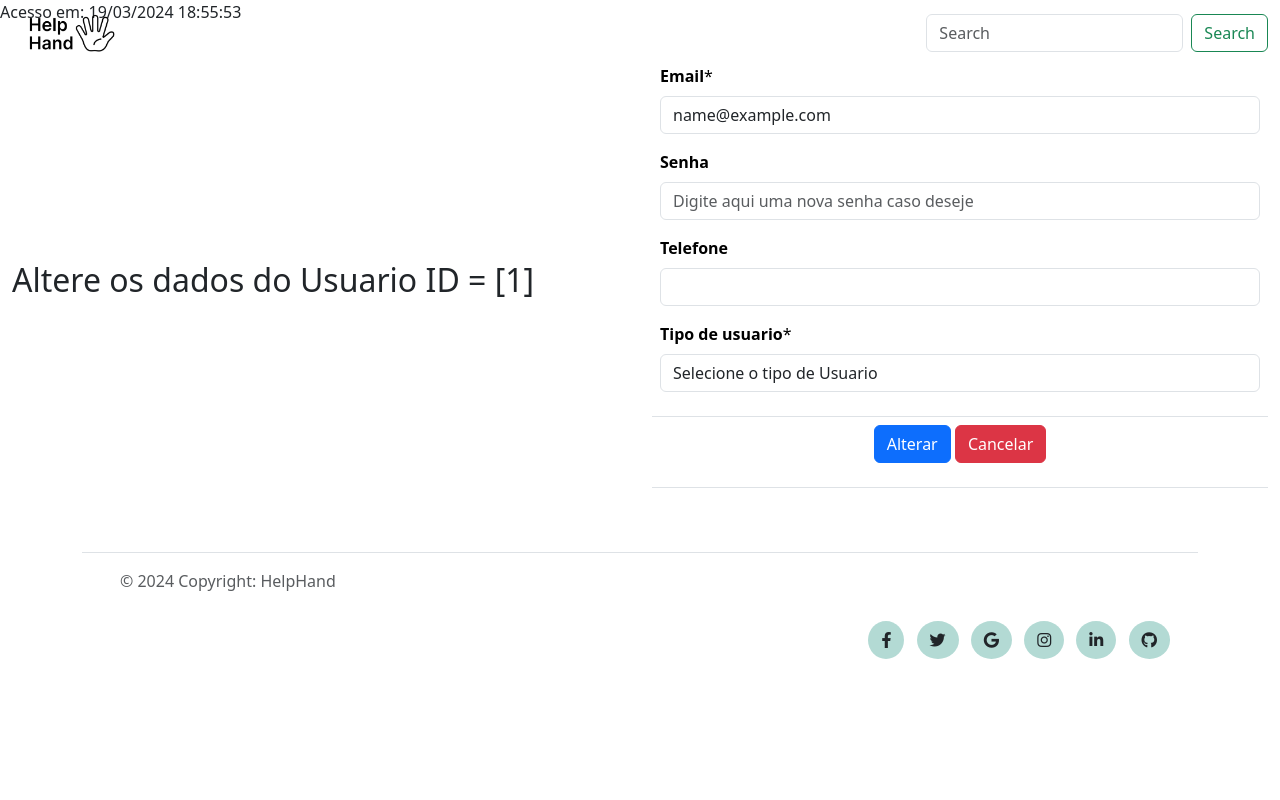
After one commit to JuanServelo/HelpHand, a PHP site: page /administrador/updateUser.php?id=1 in a window 1280 px wide. The commit adds this page. Run offline with PHP 8.4, Linux system fonts and the light colour scheme; the visitor is signed in with stand-in values (Sample User, id 1).

Commit message:
Update de usuarios
Adição da funcionalidade de Update de Usuarios através do user de administrador.

```diff
--- a/HelpHand/administrador/gerenciarUsers.php
+++ b/HelpHand/administrador/gerenciarUsers.php
@@ -102,7 +102,7 @@ include_once '../assets/bd/sessao.php';
         echo "</td>";
         ?>
         <td>
-          <a href='medAtualizar.php?id=<?php echo $cod; ?>'><img src='../assets/img/Edit.png' title='Editar Usuario'
+          <a href='updateUser.php?id=<?php echo $cod; ?>'><img src='../assets/img/Edit.png' title='Editar Usuario'
               width='32'></a>
         </td>
         <td>
--- /dev/null
+++ b/HelpHand/administrador/updateUser.php
@@ -0,0 +1,112 @@
+<?php
+include_once '../assets/bd/sessao.php';
+?>
+<!doctype html>
+<html lang="pt-br">
+
+<head>
+  <meta charset="utf-8">
+  <meta name="viewport" content="width=device-width, initial-scale=1">
+  <title>HelpHand</title>
+  <link href="https://cdn.jsdelivr.net/npm/bootstrap@5.3.3/dist/css/bootstrap.min.css" rel="stylesheet"
+    integrity="sha384-QWTKZyjpPEjISv5WaRU9OFeRpok6YctnYmDr5pNlyT2bRjXh0JMhjY6hW+ALEwIH" crossorigin="anonymous">
+  <link rel="stylesheet" href="assets/css/global.css">
+</head>
+
+<body class="bg-white">
+  <?php
+  require '../assets/geral/menu.php';
+  require '../assets/geral/navbarAdmin.php';
+
+  mysqli_query($conn, "SET NAMES 'utf8'");
+  mysqli_query($conn, 'SET character_set_connection=utf8');
+  mysqli_query($conn, 'SET character_set_client=utf8');
+  mysqli_query($conn, 'SET character_set_results=utf8');
+
+  date_default_timezone_set("America/Sao_Paulo");
+  $data = date("d/m/Y H:i:s", time());
+  echo "<p class='w3-small' > ";
+  echo "Acesso em: ";
+  echo $data;
+  echo "</p> ";
+
+  $id=$_GET['id'];
+
+  $sql = "SELECT ID_Usuario, Email, Senha, Telefone, Tipo_User FROM Usuario WHERE ID_Usuario = $id;";
+
+  echo "<div class='d-flex justify-content-center align-items-center'>";
+				if ($result = mysqli_query($conn, $sql)) {
+					if(mysqli_num_rows($result) == 1){
+						$row = mysqli_fetch_assoc($result);
+
+						$id_usuario     = $row['ID_Usuario'];
+						$email          = $row['Email'];
+            $senha          = $row['Senha'];
+            $telefone       = $row['Telefone'];
+            $tipo_user      = $row['Tipo_User'];
+
+						?>
+						<div class="container">
+							<h2>Altere os dados do Usuario ID = [<?php echo $id_usuario; ?>]</h2>
+						</div>
+						<form class="container" action="updateUser_exe.php" method="post" enctype="multipart/form-data">
+						<table class='table table-striped-columns table-hover'>
+						<tr>
+							<td style="width:50%;">
+							<p>
+							<input type="hidden" id="Id" name="Id" value="<?php echo $id_usuario; ?>">
+							<p>
+							<label class="form-label"><b>Email</b>*</label>
+							<input class="form-control " name="email" id="email"  type="text"
+						       placeholder="email@dominio.com" title="email" value="<?php echo $email; ?>" pattern="[a-zA-Z0-9._%+-]+@[a-zA-Z0-9.-]+\.[a-zA-Z]{2,}"></p>
+							<p><label class="form-label"><b>Senha</b></label>
+							<input class="form-control " name="senha" type="password" id="senha" pattern="^(?=.*[a-z])(?=.*[A-Z])(?=.*\d)(?=.*[@$!%*?&#])[A-Za-z\d@$!%*?&#]{8,}$"
+									title="A senha deve conter pelo menos 8 caracteres, incluindo uma letra maiúscula, uma letra minúscula, um número e um caractere especial"
+                  placeholder="Digite aqui uma nova senha caso deseje"></p>
+							<p><label class="form-label"><b>Telefone</b></label>
+							<input class="form-control " name="telefone" type="text" id="telefone" pattern="^\d{2} \d{5}-\d{4}$"
+									title="Digite um telefone: 99 99999-9999" value="<?php echo $telefone; ?>"></p>
+							<p><label class="form-label"><b>Tipo de usuario</b>*</label>
+							<select name="tipo_user" id="tipo_user" class="form-control " required>
+                            <option value="" disabled selected>Selecione o tipo de Usuario</option>
+                            <option value="Usuario">Usuario</option>
+                            <option value="Administrador">Administrador</option>
+							</select>
+							</p>
+
+							</td>
+						</tr>
+						<tr>
+							<td colspan="2" style="text-align:center">
+							<p>
+							<input type="submit" value="Alterar" class="btn btn-primary" >
+							<input type="button" value="Cancelar" class="btn btn-danger" onclick="window.location.href='gerenciarUsers.php'"></p>
+						</tr>
+						</table>
+						<br>
+						</form>
+								<?php
+					}else{?>
+								<div class="container">
+								<h2>Usuario inexistente</h2>
+								</div>
+								<br>
+							<?php
+							}
+				} else {
+					echo "<p style='text-align:center'>Erro executando UPDATE: " . mysqli_error($conn) . "</p>";
+				}
+				echo "</div>"; //Fim form
+  mysqli_close($conn);  //Encerra conexao com o BD
+
+?>
+
+  <?php require '../assets/geral/rodape.php'; ?>
+
+  <script src="https://cdn.jsdelivr.net/npm/bootstrap@5.3.3/dist/js/bootstrap.bundle.min.js"
+    integrity="sha384-YvpcrYf0tY3lHB60NNkmXc5s9fDVZLESaAA55NDzOxhy9GkcIdslK1eN7N6jIeHz" crossorigin="anonymous">
+    </script>
+
+</body>
+
+</html>
```
Also changed, not shown: HelpHand/administrador/updateUser_exe.php (added, +86 -0 lines).
